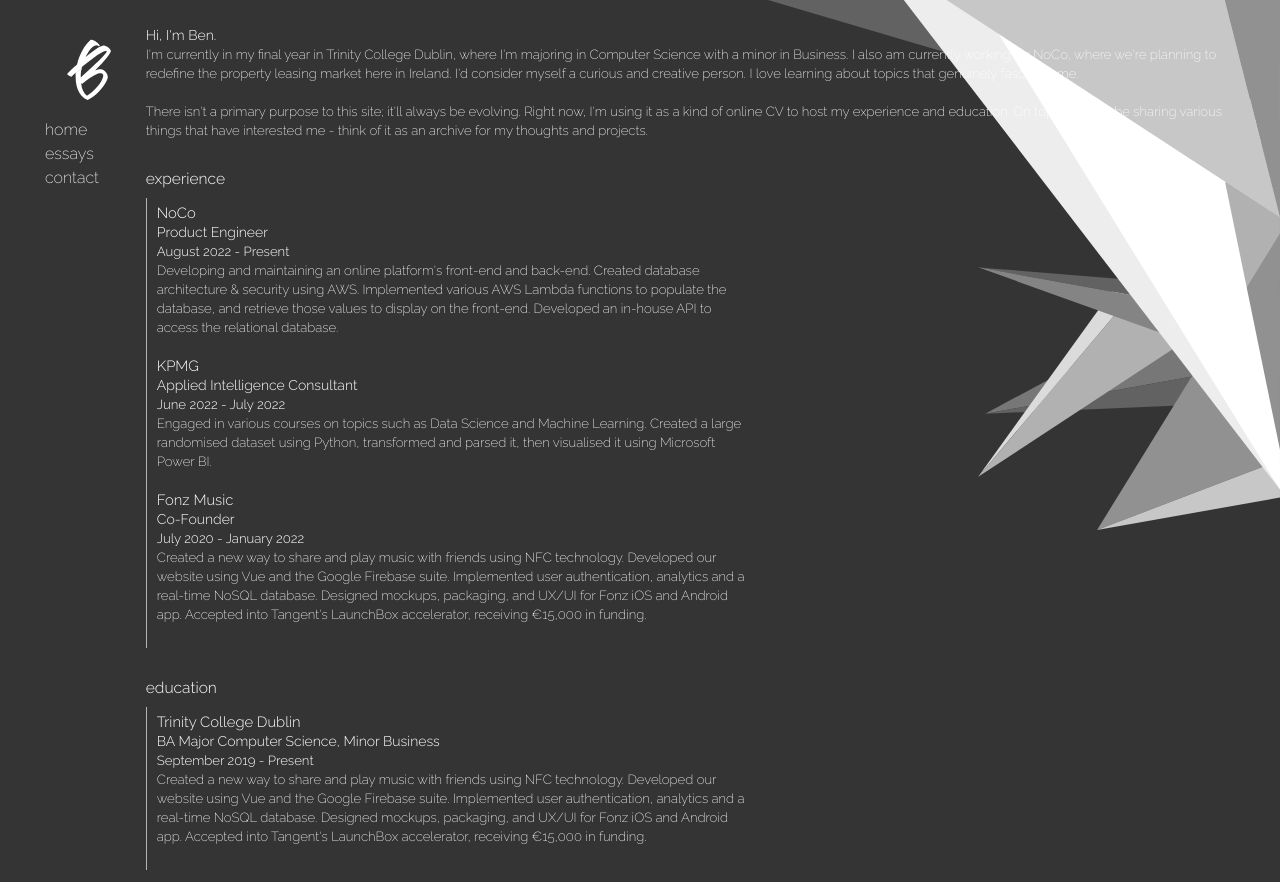
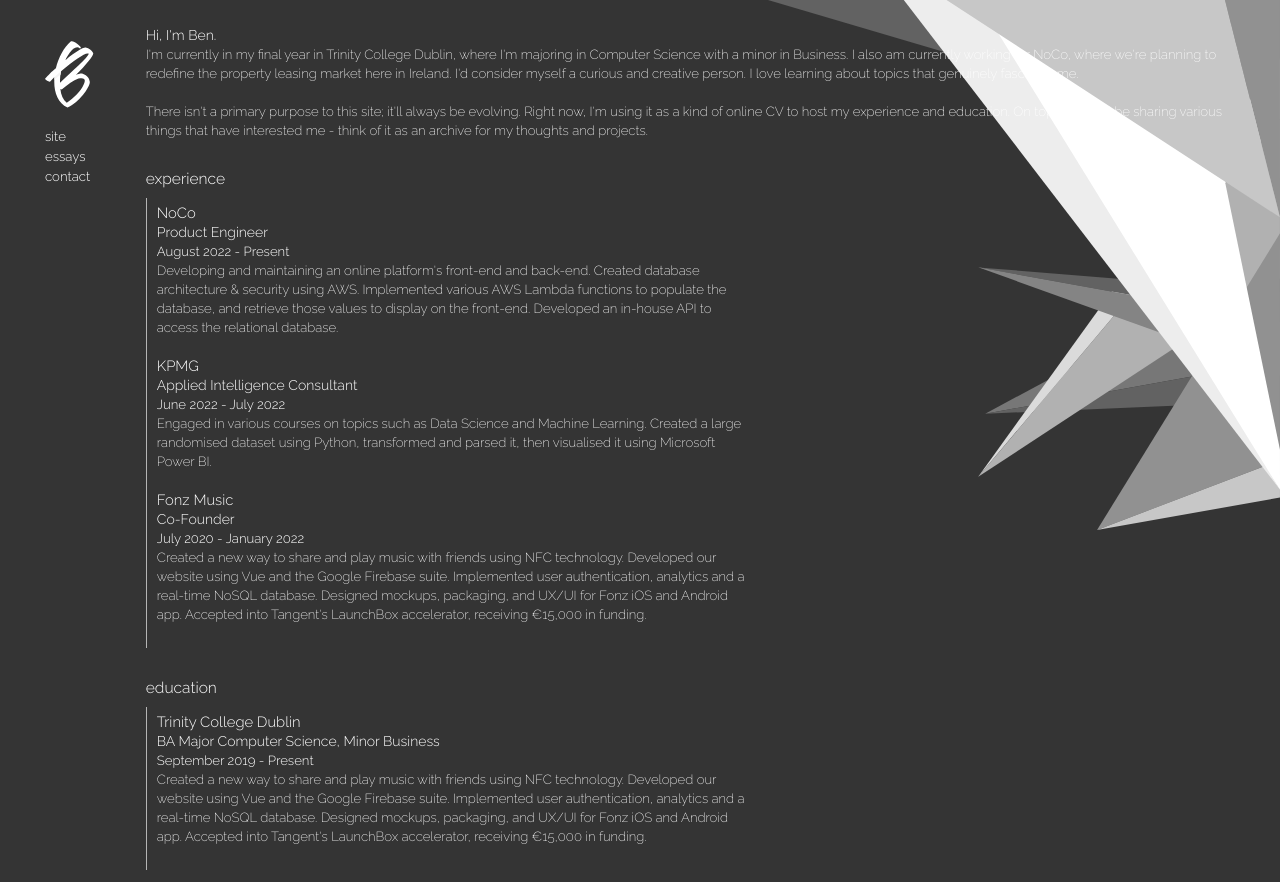
Before and after one commit to ben-vaughan/benjav, a React (Create React App) app in the folder front-end/: page / in a window 1280 px wide. Shown: the top 882 px of the page. Built offline with nearby package versions, Linux system fonts and the light colour scheme.

Commit message:
Minor navbar tweaks

```diff
--- a/front-end/src/components/Navbar.js
+++ b/front-end/src/components/Navbar.js
@@ -5,11 +5,11 @@ import { Link } from "react-router-dom"
 function Header() {
   return(
     <header className='navbar'>
-      <div className='navbar-logo'>
-        <img src={logo} alt=''/>
+      <div>
+        <img className='navbar-logo' src={logo} alt=''/>
       </div>
       <div className='navbar-list'>
-        <Link className='navbar-list-element' to="/"> home </Link>
+        <Link className='navbar-list-element' to="/"> site </Link>
         <Link className='navbar-list-element' to="/essays"> essays </Link>
         <Link className='navbar-list-element' to="/contact"> contact </Link>
       </div>
--- a/front-end/src/css/Navbar.css
+++ b/front-end/src/css/Navbar.css
@@ -1,5 +1,6 @@
 .navbar-logo {
-
+  height: 100px;
+  pointer-events: none;
 }
 
 .navbar-list {
@@ -8,7 +9,8 @@
 }
 
 .navbar-list-element {
-  font-weight: 200;
+  font-size: calc(10px + 0.4vmin);
+  font-weight: 300;
   padding-bottom: 5px;
   display: block;
   width: 100%;
--- a/front-end/src/pages/Home.js
+++ b/front-end/src/pages/Home.js
@@ -24,7 +24,6 @@ let experience = {
     }
   ]
 };
-
 let education = {
   title: 'education',
   fields: [
```
Also changed, not shown: front-end/src/assets/bLogo.svg.
